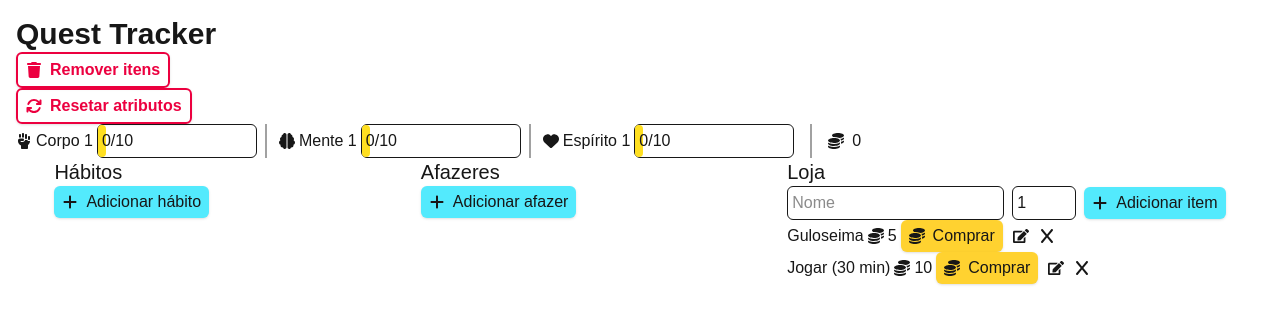
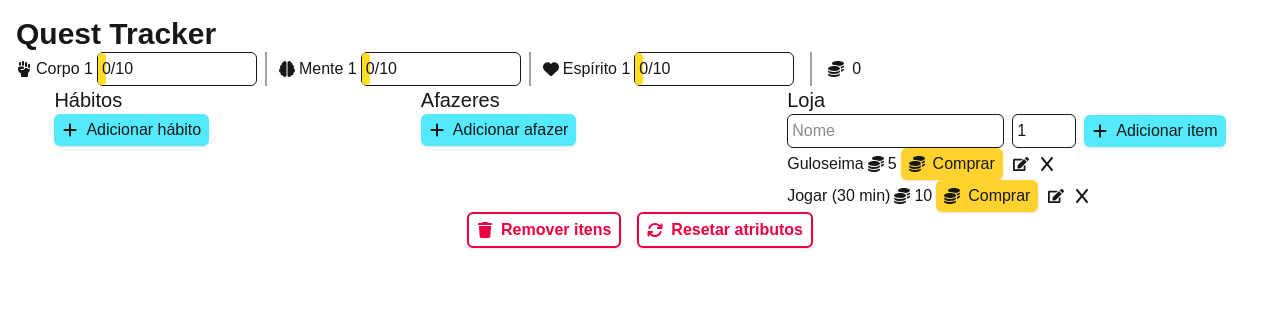
Before and after one commit to gab-souza-martins/gamified-habit-tracker, a Next.js app: page / in a window 1280 px wide. Shown: the top 324 px of the page. Built offline with nearby package versions, Linux system fonts and the light colour scheme.

Commit message:
RemoveAllItems e ResetStats agora fazem parte de um div no footer

```diff
--- a/src/app/page.tsx
+++ b/src/app/page.tsx
@@ -125,10 +125,9 @@ const Home = () => {
             />
          )}
 
-         <h1 className="text-3xl font-bold">Quest Tracker</h1>
-         <RemoveAllItems />
-         <ResetStats />
          <header>
+            <h1 className="text-3xl font-bold">Quest Tracker</h1>
+
             <UserStats stats={currentStats} />
          </header>
 
@@ -153,6 +152,13 @@ const Home = () => {
                </section>
             </div>
          </main>
+
+         <footer>
+            <div className="flex item-centers justify-center gap-4">
+               <RemoveAllItems />
+               <ResetStats />
+            </div>
+         </footer>
       </>
    );
 };
```
